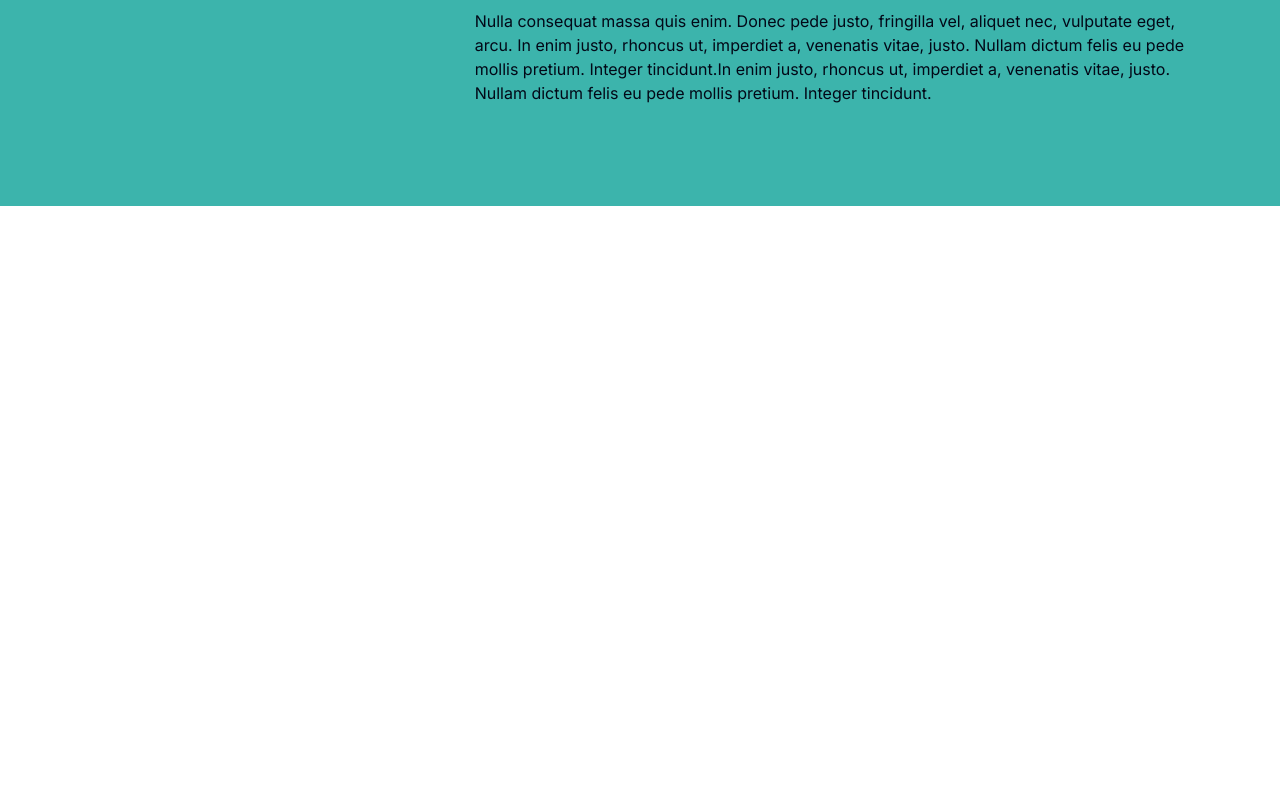
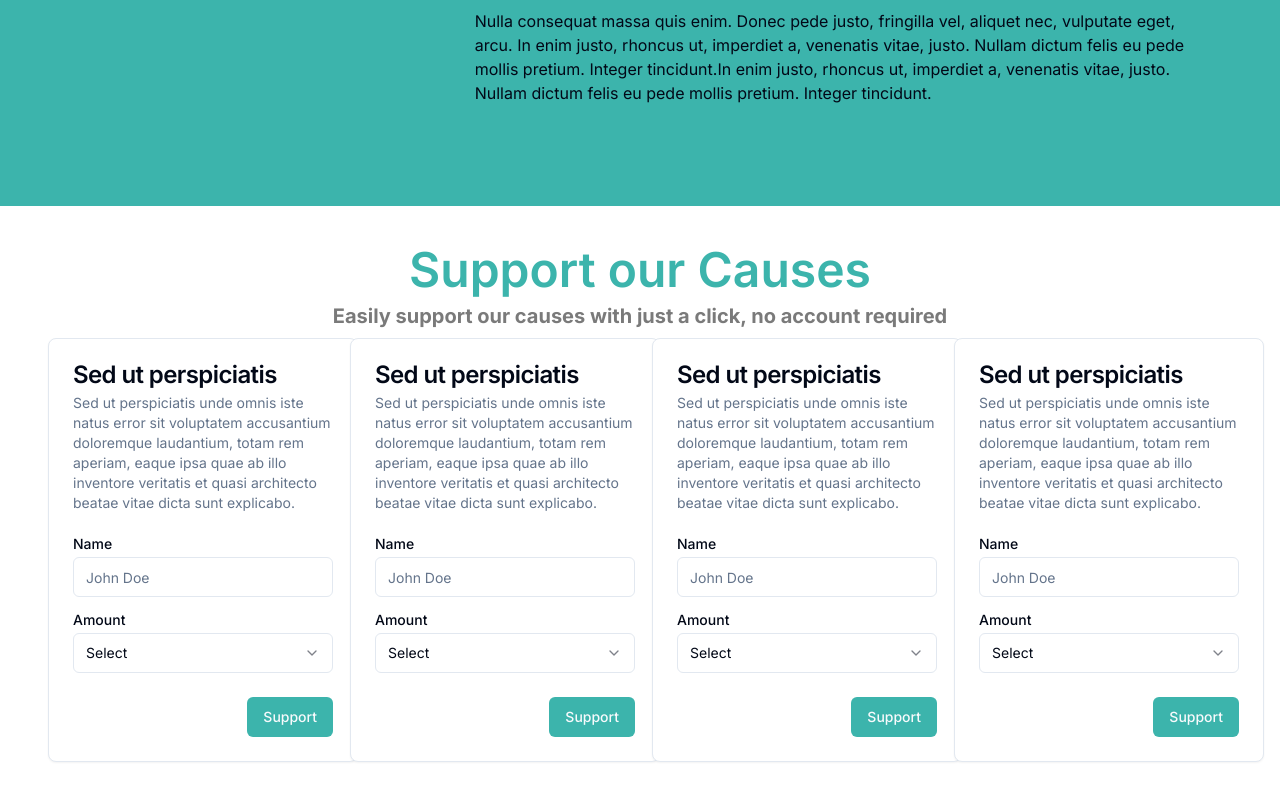
Before and after one commit to AdnaanH/non-profit-website, a Next.js app: page / in a window 1280 px wide. Shown: the part 1401-2201 px from the top of the page. Before the commit the page ends 1607 px from the top, so only its background shows below. Built offline with nearby package versions, Linux system fonts and the light colour scheme; a web font is replaced by a local one.

Commit message:
Causes Section

```diff
--- a/app/page.jsx
+++ b/app/page.jsx
@@ -1,4 +1,5 @@
 import AboutSection from '@/components/AboutSection';
+import Causes from '@/components/Causes';
 import Hero from '@/components/Hero';
 import HeroCarousel from '@/components/HerocCarousel';
 
@@ -9,6 +10,7 @@
       <HeroCarousel />
       <div id='about'>
         <AboutSection />
+        <Causes />
       </div>
     </>
   );
--- a/components/AboutSection.jsx
+++ b/components/AboutSection.jsx
@@ -2,7 +2,7 @@
 
 const AboutSection = () => {
     return (
-        <div id="about" className="min-h-screen bg-[#3cb4ac] py-12 lg:px-16 px-4 flex lg:flex-row flex-col justify-between gap-10">
+        <div className="min-h-screen bg-[#3cb4ac] py-12 lg:px-16 px-4 flex lg:flex-row flex-col justify-between gap-10">
            <div className="grid lg:w-2/6 w-full gap-4">
                 <Image
                     src="/medical-illustration.png"
--- /dev/null
+++ b/components/Cause.jsx
@@ -0,0 +1,60 @@
+import { Button } from "@/components/ui/button"
+import {
+  Card,
+  CardContent,
+  CardDescription,
+  CardFooter,
+  CardHeader,
+  CardTitle,
+} from "@/components/ui/card"
+import { Input } from "@/components/ui/input"
+import { Label } from "@/components/ui/label"
+import {
+  Select,
+  SelectContent,
+  SelectItem,
+  SelectTrigger,
+  SelectValue,
+} from "@/components/ui/select"
+
+const Cause = () => {
+    return (
+        <>
+            <Card className="2xl:w-[350px] xl:w-[310px] md:w-[350px] w-[320px]">
+                <CardHeader>
+                    <CardTitle>Sed ut perspiciatis </CardTitle>
+                    <CardDescription>Sed ut perspiciatis unde omnis iste natus error sit voluptatem accusantium doloremque laudantium, totam rem aperiam, eaque ipsa quae ab illo inventore veritatis et quasi architecto beatae vitae dicta sunt explicabo.  </CardDescription>
+                </CardHeader>
+                <CardContent>
+                    <form>
+                    <div className="grid w-full items-center gap-4">
+                        <div className="flex flex-col space-y-1.5">
+                            <Label htmlFor="name">Name</Label>
+                            <Input id="name" placeholder="John Doe" />
+                        </div>
+                        <div className="flex flex-col space-y-1.5">
+                        <Label htmlFor="amount">Amount</Label>
+                        <Select>
+                            <SelectTrigger id="amount">
+                                <SelectValue placeholder="Select" />
+                            </SelectTrigger>
+                            <SelectContent position="popper">
+                            <SelectItem value="100">$100</SelectItem>
+                            <SelectItem value="250">$250</SelectItem>
+                            <SelectItem value="500">$500</SelectItem>
+                            <SelectItem value="1000">$1000</SelectItem>
+                            </SelectContent>
+                        </Select>
+                        </div>
+                    </div>
+                    </form>
+                </CardContent>
+                <CardFooter className="flex justify-end">
+                    <Button className="bg-[#3cb4ac] hover:bg-[#147b74]">Support</Button>
+                </CardFooter>
+            </Card>
+        </>
+     );
+}
+
+export default Cause;
--- /dev/null
+++ b/components/Causes.jsx
@@ -0,0 +1,20 @@
+import Cause from "./Cause";
+
+const Causes = () => {
+    return (
+    <div className="py-10 grid lg:px-12 px-4 items-center">
+        <div className="grid gap-2">
+            <h1 className="lg:text-5xl text-3xl text-[#3cb4ac] font-semibold text-center">Support our Causes</h1>
+            <p className="text-center lg:text-xl text-base text-[#7a7a7a] font-bold">Easily support our causes with just a click, no account required</p>
+        </div>
+        <div className="w-full grid gap-6 lg:grid-cols-4 md:grid-cols-2 grid-cols-1 items-center mt-2">
+            <Cause />
+            <Cause />
+            <Cause />
+            <Cause />
+        </div>
+    </div>
+    );
+}
+
+export default Causes;
--- /dev/null
+++ b/components/ui/select.jsx
@@ -0,0 +1,122 @@
+"use client"
+
+import * as React from "react"
+import * as SelectPrimitive from "@radix-ui/react-select"
+import { Check, ChevronDown, ChevronUp } from "lucide-react"
+
+import { cn } from "@/lib/utils"
+
+const Select = SelectPrimitive.Root
+
+const SelectGroup = SelectPrimitive.Group
+
+const SelectValue = SelectPrimitive.Value
+
+const SelectTrigger = React.forwardRef(({ className, children, ...props }, ref) => (
+  <SelectPrimitive.Trigger
+    ref={ref}
+    className={cn(
+      "flex h-10 w-full items-center justify-between rounded-md border border-input bg-background px-3 py-2 text-sm ring-offset-background placeholder:text-muted-foreground focus:outline-none focus:ring-2 focus:ring-ring focus:ring-offset-2 disabled:cursor-not-allowed disabled:opacity-50 [&>span]:line-clamp-1",
+      className
+    )}
+    {...props}>
+    {children}
+    <SelectPrimitive.Icon asChild>
+      <ChevronDown className="h-4 w-4 opacity-50" />
+    </SelectPrimitive.Icon>
+  </SelectPrimitive.Trigger>
+))
+SelectTrigger.displayName = SelectPrimitive.Trigger.displayName
+
+const SelectScrollUpButton = React.forwardRef(({ className, ...props }, ref) => (
+  <SelectPrimitive.ScrollUpButton
+    ref={ref}
+    className={cn("flex cursor-default items-center justify-center py-1", className)}
+    {...props}>
+    <ChevronUp className="h-4 w-4" />
+  </SelectPrimitive.ScrollUpButton>
+))
+SelectScrollUpButton.displayName = SelectPrimitive.ScrollUpButton.displayName
+
+const SelectScrollDownButton = React.forwardRef(({ className, ...props }, ref) => (
+  <SelectPrimitive.ScrollDownButton
+    ref={ref}
+    className={cn("flex cursor-default items-center justify-center py-1", className)}
+    {...props}>
+    <ChevronDown className="h-4 w-4" />
+  </SelectPrimitive.ScrollDownButton>
+))
+SelectScrollDownButton.displayName =
+  SelectPrimitive.ScrollDownButton.displayName
+
+const SelectContent = React.forwardRef(({ className, children, position = "popper", ...props }, ref) => (
+  <SelectPrimitive.Portal>
+    <SelectPrimitive.Content
+      ref={ref}
+      className={cn(
+        "relative z-50 max-h-96 min-w-[8rem] overflow-hidden rounded-md border bg-popover text-popover-foreground shadow-md data-[state=open]:animate-in data-[state=closed]:animate-out data-[state=closed]:fade-out-0 data-[state=open]:fade-in-0 data-[state=closed]:zoom-out-95 data-[state=open]:zoom-in-95 data-[side=bottom]:slide-in-from-top-2 data-[side=left]:slide-in-from-right-2 data-[side=right]:slide-in-from-left-2 data-[side=top]:slide-in-from-bottom-2",
+        position === "popper" &&
+          "data-[side=bottom]:translate-y-1 data-[side=left]:-translate-x-1 data-[side=right]:translate-x-1 data-[side=top]:-translate-y-1",
+        className
+      )}
+      position={position}
+      {...props}>
+      <SelectScrollUpButton />
+      <SelectPrimitive.Viewport
+        className={cn("p-1", position === "popper" &&
+          "h-[var(--radix-select-trigger-height)] w-full min-w-[var(--radix-select-trigger-width)]")}>
+        {children}
+      </SelectPrimitive.Viewport>
+      <SelectScrollDownButton />
+    </SelectPrimitive.Content>
+  </SelectPrimitive.Portal>
+))
+SelectContent.displayName = SelectPrimitive.Content.displayName
+
+const SelectLabel = React.forwardRef(({ className, ...props }, ref) => (
+  <SelectPrimitive.Label
+    ref={ref}
+    className={cn("py-1.5 pl-8 pr-2 text-sm font-semibold", className)}
+    {...props} />
+))
+SelectLabel.displayName = SelectPrimitive.Label.displayName
+
+const SelectItem = React.forwardRef(({ className, children, ...props }, ref) => (
+  <SelectPrimitive.Item
+    ref={ref}
+    className={cn(
+      "relative flex w-full cursor-default select-none items-center rounded-sm py-1.5 pl-8 pr-2 text-sm outline-none focus:bg-accent focus:text-accent-foreground data-[disabled]:pointer-events-none data-[disabled]:opacity-50",
+      className
+    )}
+    {...props}>
+    <span className="absolute left-2 flex h-3.5 w-3.5 items-center justify-center">
+      <SelectPrimitive.ItemIndicator>
+        <Check className="h-4 w-4" />
+      </SelectPrimitive.ItemIndicator>
+    </span>
+
+    <SelectPrimitive.ItemText>{children}</SelectPrimitive.ItemText>
+  </SelectPrimitive.Item>
+))
+SelectItem.displayName = SelectPrimitive.Item.displayName
+
+const SelectSeparator = React.forwardRef(({ className, ...props }, ref) => (
+  <SelectPrimitive.Separator
+    ref={ref}
+    className={cn("-mx-1 my-1 h-px bg-muted", className)}
+    {...props} />
+))
+SelectSeparator.displayName = SelectPrimitive.Separator.displayName
+
+export {
+  Select,
+  SelectGroup,
+  SelectValue,
+  SelectTrigger,
+  SelectContent,
+  SelectLabel,
+  SelectItem,
+  SelectSeparator,
+  SelectScrollUpButton,
+  SelectScrollDownButton,
+}
--- a/package.json
+++ b/package.json
@@ -11,6 +11,7 @@
   "dependencies": {
     "@radix-ui/react-label": "^2.0.2",
     "@radix-ui/react-popover": "^1.0.7",
+    "@radix-ui/react-select": "^2.0.0",
     "@radix-ui/react-slot": "^1.0.2",
     "@radix-ui/react-tabs": "^1.0.4",
     "class-variance-authority": "^0.7.0",
```
Also changed, not shown: 1 other file (tests, documents, lock files or other folders).
